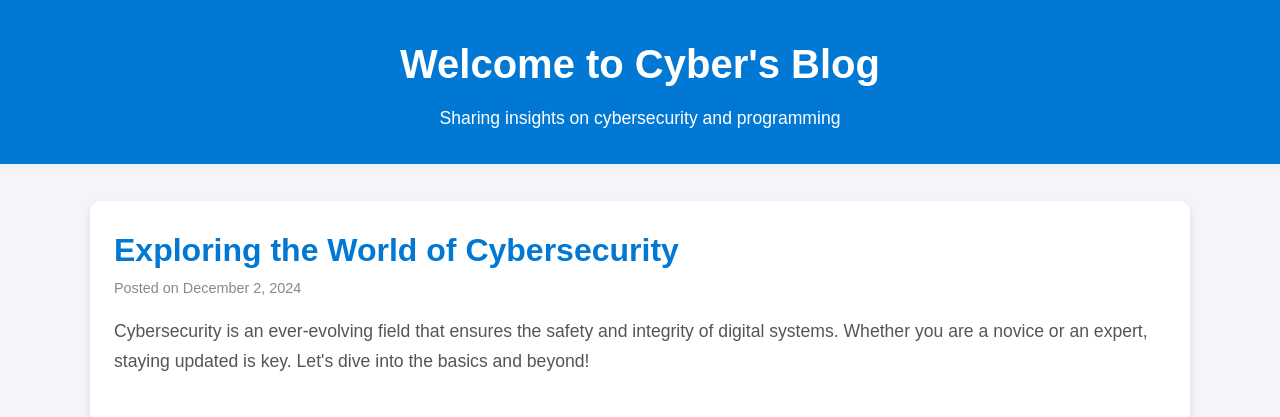
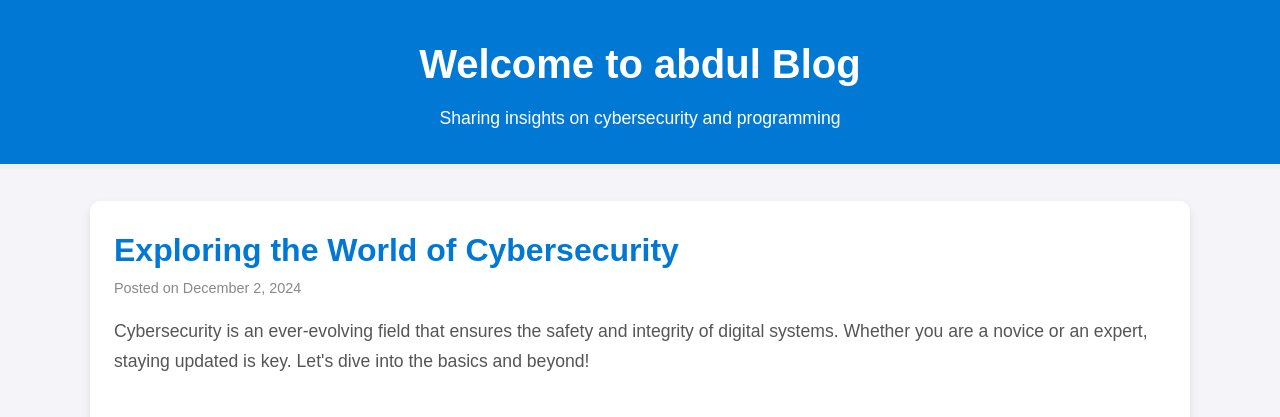
Before and after one commit to abdulrahman-aiml/demo, a Flask app: page / in a window 1280 px wide. Shown: the top 417 px of the page. Run offline with Flask 3, Linux system fonts and the light colour scheme.

Commit message:
Fix missing index.html

```diff
--- a/api/templates/index.html
+++ b/api/templates/index.html
@@ -10,7 +10,7 @@
 </head>
 <body>
     <header>
-        <h1>Welcome to Cyber's Blog</h1>
+        <h1>Welcome to abdul Blog</h1>
         <p>Sharing insights on cybersecurity and programming</p>
     </header>
 
```
